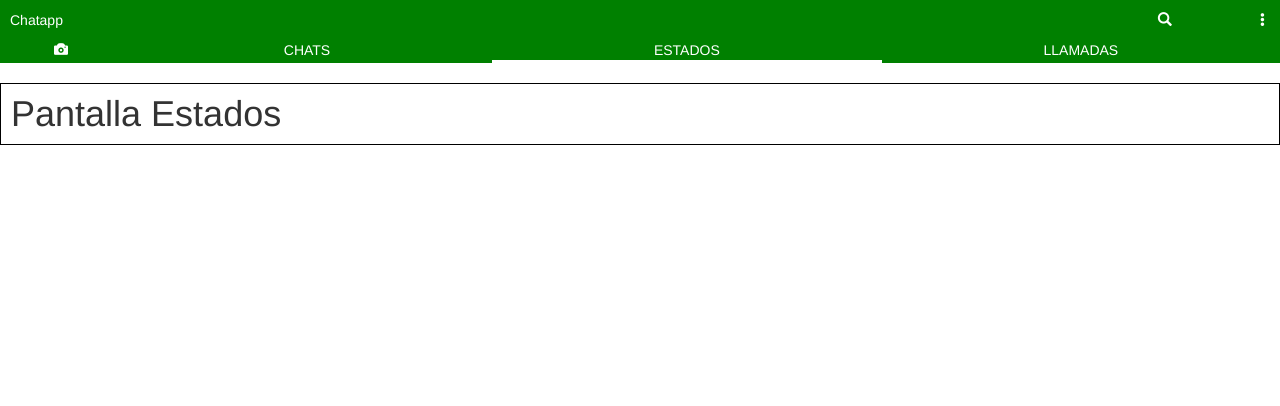
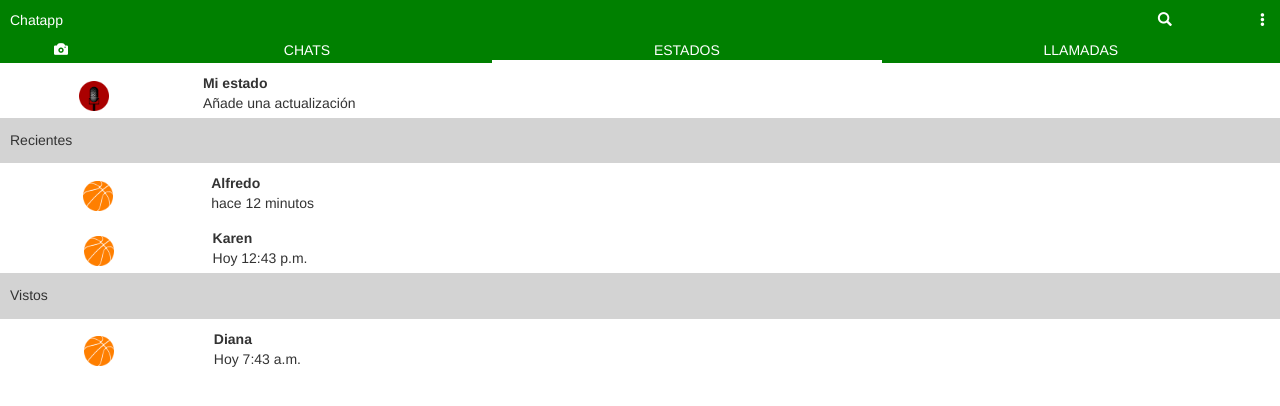
Before and after one commit to AlejandroGomezV/Clase_1_clone_whatsapp, a plain HTML site: page chatapp.html in a window 1280 px wide. Both pictures are taken after a click on the element "ESTADOS". Drawn offline with nearby package versions, Linux system fonts and the light colour scheme.

Commit message:
Pantalla estados
Se agrego la pantalla estados

```diff
--- a/chatapp.html
+++ b/chatapp.html
@@ -52,10 +52,75 @@
             </div>
         </div>
     </div>
-    <div id="tabs">
-        <h1>Pantalla Estados</h1>
+    <div id="tabs" style="display: none;">
+        <div class="tabestados">
+            <div class="miestado">
+                <div class="row">
+                    <div class="icon myicon">
+                        <img src="microphone-42672_640.png" alt="Avatar"        height="30px" width="30px" srcset="">
+                    </div>
+                    <div class="content">
+                        <div class="top-row">
+                            <div class="chatname">Mi estado</div>
+                        </div>
+                        <div class="bottom-row">
+                            <div class="contactname">Añade una actualización</  div>
+                        </div>
+                    </div>
+                </div>
+            </div>
+            <div class="separadores">
+                <h5>Recientes</h5>
+            </div>
+            <div class="tabestadosrecientes">
+                <div class="row">
+                    <div class="icon">
+                        <img src="basketball-309539_640.png" alt="Avatar"       height="30px" width="30px" srcset="">
+                    </div>
+                    <div class="content">
+                        <div class="top-row">
+                            <div class="statename">Alfredo</div>
+                        </div>
+                        <div class="bottom-row">
+                            <div class="statetime">hace 12 minutos</div>
+                        </div>
+                    </div>
+                </div>
+                <div class="row">
+                    <div class="icon">
+                        <img src="basketball-309539_640.png" alt="Avatar"       height="30px" width="30px" srcset="">
+                    </div>
+                    <div class="content">
+                        <div class="top-row">
+                            <div class="statename">Karen</div>
+                        </div>
+                        <div class="bottom-row">
+                            <div class="statetime">Hoy 12:43 p.m.</div>
+                        </div>
+                    </div>
+                </div>
+            </div>
+            <div class="separadores">
+                <h5>Vistos</h5>
+            </div>
+            <div class="tabestadosvistos">
+                <div class="row">
+                    <div class="icon">
+                        <img src="basketball-309539_640.png" alt="Avatar"       height="30px" width="30px" srcset="">
+                    </div>
+                    <div class="content">
+                        <div class="top-row">
+                            <div class="statename">Diana</div>
+                        </div>
+                        <div class="bottom-row">
+                            <div class="statetime">Hoy 7:43 a.m.</div>
+                        </div>
+                    </div>
+                </div>
+            </div>
+        </div>
     </div>
-    <div id="tabs">
+    <div id="tabs" style="display: none;">
         <h1>Pantalla Llamadas</h1>
     </div>
 </body>
--- a/stylechatapp.css
+++ b/stylechatapp.css
@@ -87,8 +87,12 @@ h1 {
     display: flex;
     align-items: center;
     align-content: center;
-    padding-bottom: 10px;
-    padding-bottom: 10px;
+    padding-top: 10px;
+    transition-duration: .5s;
+}
+
+.row:hover {
+    background-color: lightgray;
 }
 
 .icon {
@@ -108,7 +112,7 @@ h1 {
     display: flex;
 }
 
-.chatname, .contactname {
+.chatname, .contactname, .statename, .statetime {
     flex: 5 1 auto;
 }
 
@@ -118,7 +122,7 @@ h1 {
     padding-right: 20px;
 }
 
-.chatname {
+.chatname, .statename {
     font-weight: bold;
 }
 
@@ -133,3 +137,15 @@ h1 {
     text-align: center;
     font-weight: bold;
 }
+
+.separadores {
+    background-color: lightgrey;
+    padding-left: 10px;
+    padding-top: 5px;
+    padding-bottom: 5px;
+    font-weight: bold;
+}
+
+.tabestados .content {
+    border-bottom: none;
+}
```
Also changed, not shown: basketball-309539_640.png (added), microphone-42672_640.png (added).
